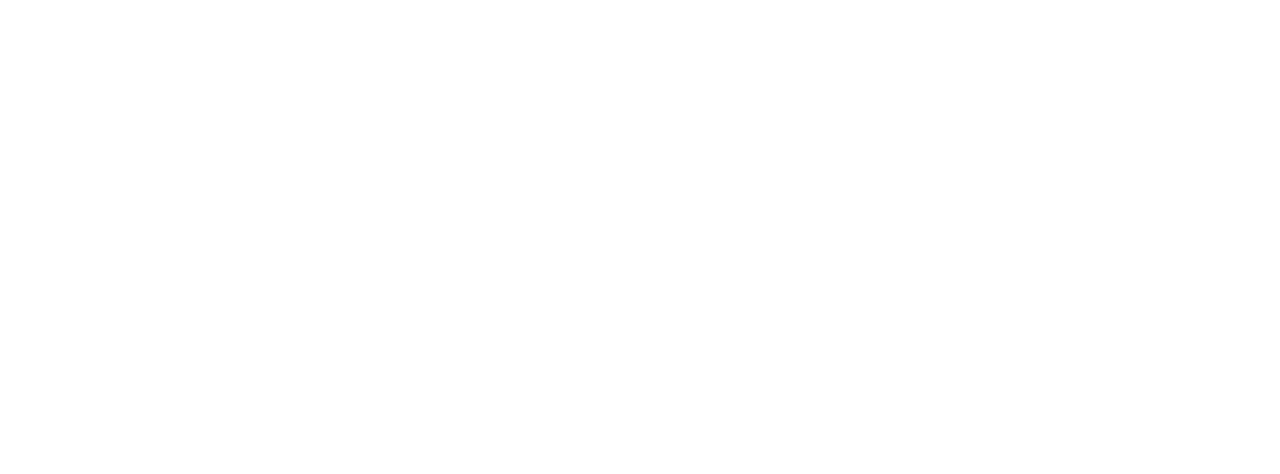
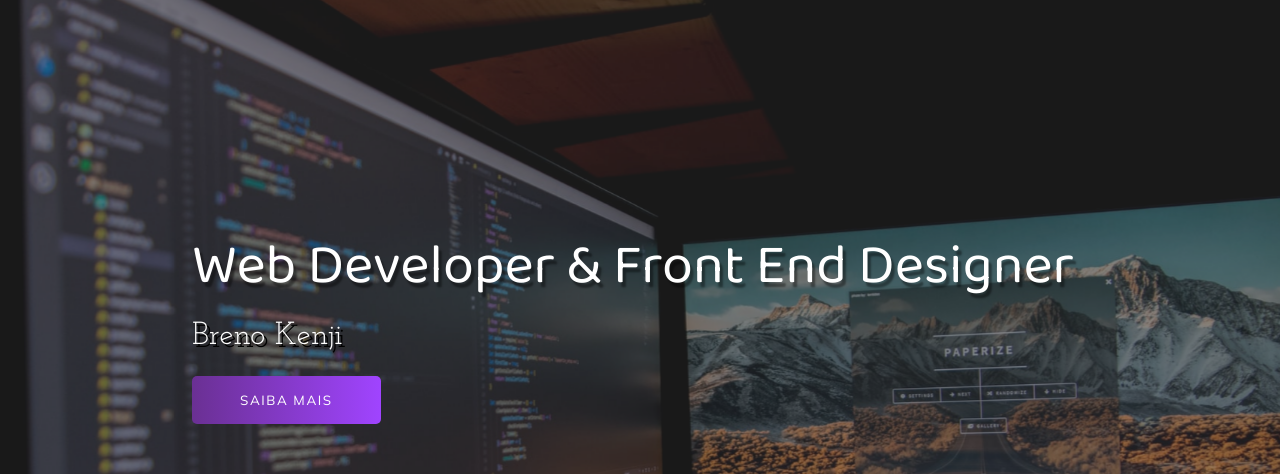
Before and after one commit to BrenoKenji/portfolio, a plain HTML site: page index.html in a window 1280 px wide. Shown: the top 474 px of the page. Drawn offline with Linux system fonts and the light colour scheme.

Commit message:
:package: header

```diff
--- a/index.html
+++ b/index.html
@@ -1,13 +1,31 @@
 <!DOCTYPE html>
 <html lang="pt-BR">
+
 <head>
     <meta charset="UTF-8">
     <meta http-equiv="X-UA-Compatible" content="IE=edge">
     <meta name="viewport" content="width=device-width, initial-scale=1.0">
     <link rel="stylesheet" href="style.css">
+    <link rel="apple-touch-icon" sizes="180x180" href="/apple-touch-icon.png">
+    <link rel="icon" type="image/png" sizes="32x32" href="/favicon-32x32.png">
+    <link rel="icon" type="image/png" sizes="16x16" href="/favicon-16x16.png">
+    <link rel="manifest" href="/site.webmanifest">
     <title>Portfólio</title>
 </head>
+
 <body>
+    <div class="container">
+        <header>
+            <div class="img-wrapper">
+                <img src="imagens/bg.jpg" alt=""">
+            </div>
+            <div class="banner">
+                <h1>Web Developer & Front End Designer</h1>
+                <p>Breno Kenji</p>
+                <button>Saiba mais</button>
+            </div>
+        </header>
+    </div>
+</body>
 
-</body>
 </html>
--- a/style.css
+++ b/style.css
@@ -1,3 +1,93 @@
 @import url('https://fonts.googleapis.com/css2?family=Baloo+Da+2:wght@400;500;600;700&family=Josefin+Slab:ital,wght@0,300;0,400;0,600;0,700;1,300;1,400;1,600&family=Mulish:ital,wght@0,200;0,300;0,400;0,500;1,200;1,300;1,400&display=swap');
 
 @import url('https://cdnjs.cloudflare.com/ajax/libs/font-awesome/5.15.3/css/all.min.css');
+
+*{
+    margin: 0;
+    padding: 0;
+}
+
+header{
+    width: 100%;
+    height: 100vh;
+    overflow: hidden;
+    position: relative;
+}
+
+.img-wrapper{
+    width: 100%;
+    height: 100%;
+    overflow: hidden;
+    background-color: rgba(0, 0, 0, 0.8);
+    animation: Zoom 15s;
+}
+
+@keyframes Zoom {
+    0%{
+        transform: scale(1.3);
+    }
+    100%{
+        transform: scale(1);
+    }
+}
+
+.img-wrapper img{
+    width: 100%;
+    height: 100%;
+    object-fit: cover;
+    opacity: 0.5;
+}
+
+.banner{
+    position: absolute;
+    top: 30%;
+    left: 15%;
+}
+
+.banner h1{
+    color: #ffffff;
+    font-size: 3.5rem;
+    font-family: "Baloo Da 2", serif;
+    font-weight: 200;
+    text-shadow:0.2rem 0.3rem 2px rgba(0, 0, 0, .4);
+    line-height: 3.5rem;
+    margin-bottom: 1.5rem;
+    opacity: 0;
+    animation: moveBanner 1s 0.5s forwards;
+}
+
+.banner p{
+    font-family: "Josefin Slab", serif;
+    color: #ffffff;
+    font-size: 2rem;
+    text-shadow: .2rem .2rem rgba(0, 0, 0, 4);
+    margin-bottom: 1.5rem;
+    opacity: 0;
+    animation: moveBanner 1s 0.7s forwards;
+}
+
+.banner button{
+    font-family: "Mulish", serif;
+    color: #fff;
+    text-transform: uppercase;
+    letter-spacing: .1rem;
+    background: #6a3093;
+    background: -webkit-linear-gradient(to right, #a044ff, #6a3093);
+    background: linear-gradient(to left, #a044ff, #6a3093);
+    padding: 1rem 3rem;
+    border: none;
+    border-radius: 5px;
+    cursor: pointer;
+    opacity: 0;
+    animation: moveBanner 1s 0.9s forwards;
+}
+
+@keyframes moveBanner {
+    0%{
+        transform: translateY(10rem) rotateY(-30deg);
+    }
+    100%{
+        transform: translateY(0) rotateY(0deg);
+        opacity: 1;
+    }
+}
```
Also changed, not shown: imagens/android-chrome-192x192.png (renamed from android-chrome-192x192.png), imagens/android-chrome-512x512.png (renamed from android-chrome-512x512.png), imagens/apple-touch-icon.png (renamed from apple-touch-icon.png), imagens/bg.jpg (added), imagens/favicon-16x16.png (renamed from favicon-16x16.png), imagens/favicon-32x32.png (renamed from favicon-32x32.png), 1 other file.
